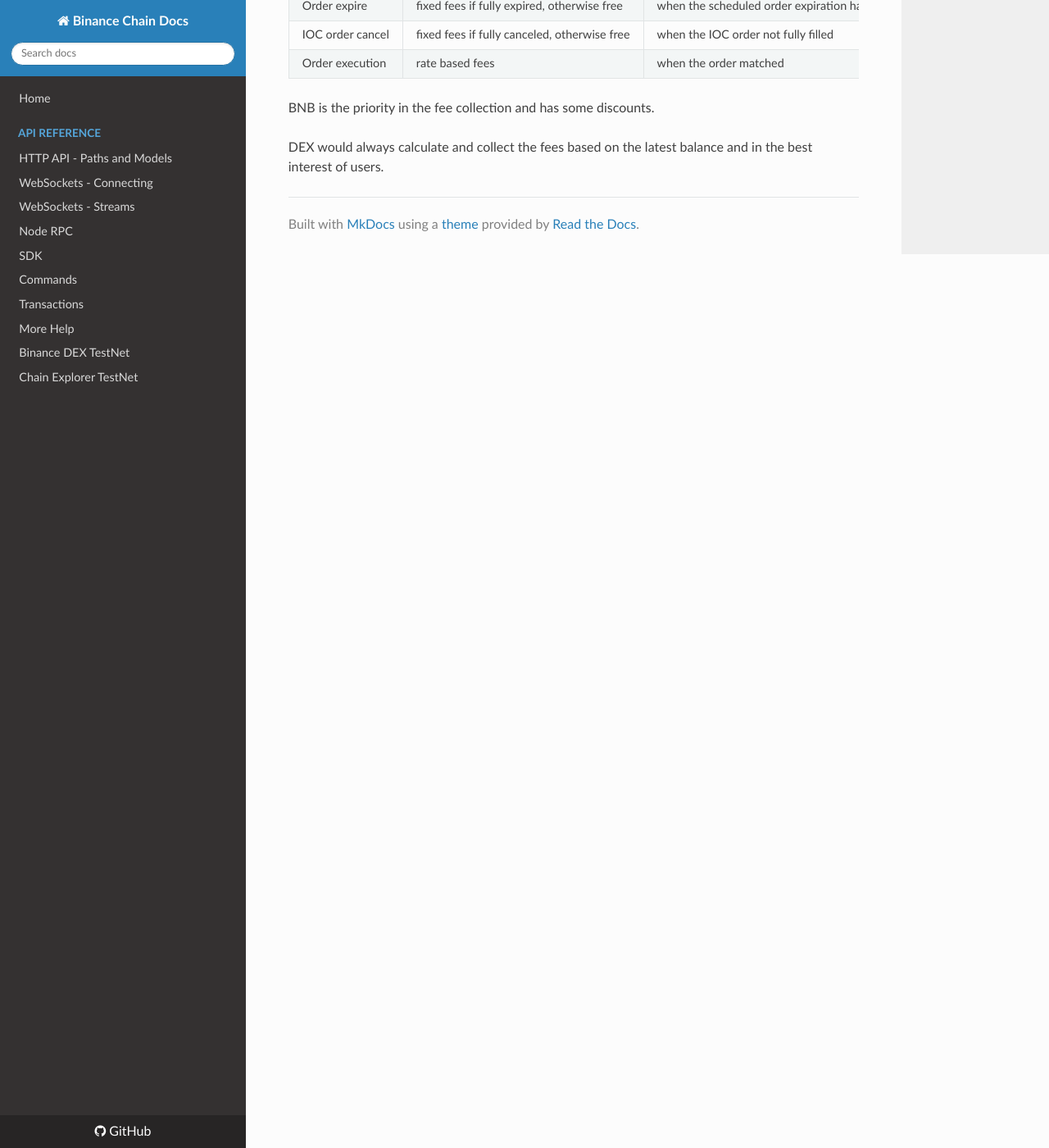
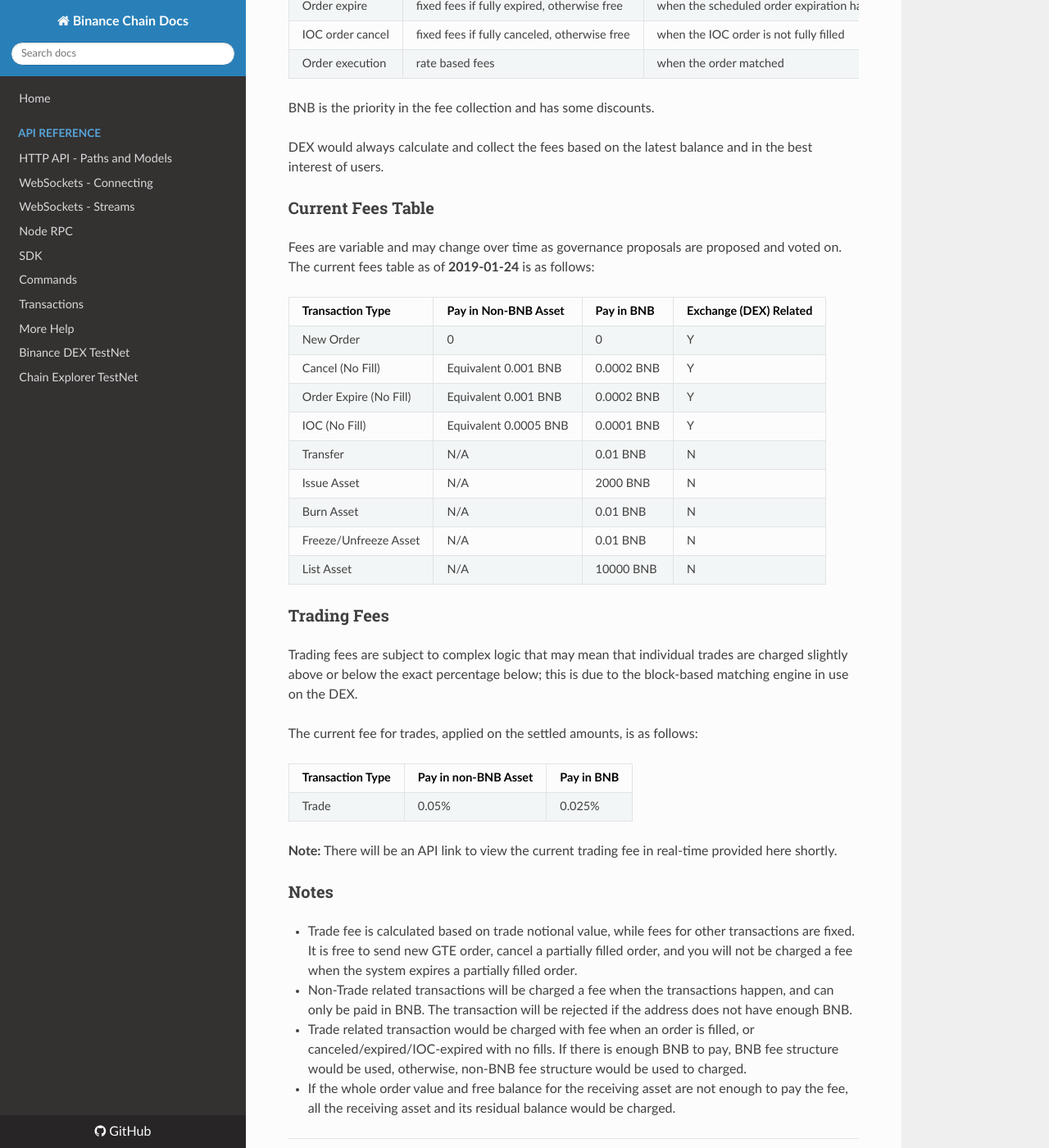
Before and after one commit to yash-sharma1/docs-site, an MkDocs documentation site: the page built from docs/trading-spec.md, in a window 1280 px wide and 1400 px high, scrolled down 2145 px. Shown: the whole window at 82% size. Built offline with MkDocs 1.6.1, drawn with Linux system fonts in a browser that asks for light colours; nearby versions of some CDN libraries; some of the changed text lies outside the part shown.

Commit message:
Update trading-spec.md

```diff
--- a/docs/trading-spec.md
+++ b/docs/trading-spec.md
@@ -73,16 +73,55 @@
 existing orders on the order book can still be traded.
 
 ## Fees
+
 We have five kinds of order operations, each kind has its specific fee calculation logic and collection timing as the table described below.
 
-| Operation    |  calculation  |  collection timing |
+| Operation    |  Calculation  |  Collection Timing |
 |:------------- |:------- |:------- |
 | Place order | free | - |
 | Cancel order| fixed fees | when the `Cancel` transaction executes |
 | Order expire| fixed fees if fully expired, otherwise free| when the scheduled order expiration happenes |
-| IOC order cancel| fixed fees if fully canceled, otherwise free| when the IOC order not fully filled |
+| IOC order cancel| fixed fees if fully canceled, otherwise free| when the IOC order is not fully filled |
 | Order execution | rate based fees | when the order matched |
 
 BNB is the priority in the fee collection and has some discounts.
 
 DEX would always calculate and collect the fees based on the latest balance and in the best interest of users.
+
+### Current Fees Table
+
+Fees are variable and may change over time as governance proposals are proposed and voted on. The current fees table as of **2019-01-24** is as follows:
+
+Transaction Type | Pay in Non-BNB Asset | Pay in BNB | Exchange (DEX) Related
+-- | -- | -- | --
+New Order | 0 | 0 | Y
+Cancel (No Fill) | Equivalent 0.001 BNB | 0.0002 BNB | Y
+Order Expire (No Fill) | Equivalent 0.001 BNB | 0.0002 BNB | Y
+IOC (No Fill) | Equivalent 0.0005 BNB | 0.0001 BNB | Y
+Transfer | N/A | 0.01 BNB | N
+Issue Asset | N/A | 2000 BNB | N
+Burn Asset | N/A | 0.01 BNB | N
+Freeze/Unfreeze Asset | N/A | 0.01 BNB | N
+List Asset | N/A | 10000 BNB | N
+
+### Trading Fees
+
+Trading fees are subject to complex logic that may mean that individual trades are charged slightly above or below the exact percentage below; this is due to the block-based matching engine in use on the DEX.
+
+The current fee for trades, applied on the settled amounts, is as follows:
+
+Transaction Type | Pay in non-BNB Asset | Pay in BNB
+-- | -- | --
+Trade | 0.05% | 0.025%
+
+**Note:** There will be an API link to view the current trading fee in real-time provided here shortly.
+
+### Notes
+
+- Trade fee is calculated based on trade notional value, while fees for other transactions are fixed.
+It is free to send new GTE order, cancel a partially filled order, and you will not be charged a fee when the system expires a partially filled order.
+
+- Non-Trade related transactions will be charged a fee when the transactions happen, and can only be paid in BNB. The transaction will be rejected if the address does not have enough BNB.
+
+- Trade related transaction would be charged with fee when an order is filled, or canceled/expired/IOC-expired with no fills. If there is enough BNB to pay, BNB fee structure would be used, otherwise, non-BNB fee structure would be used to charged.
+- If the whole order value and free balance for the receiving asset are not enough to pay the fee, all the receiving asset and its residual balance would be charged.
```
